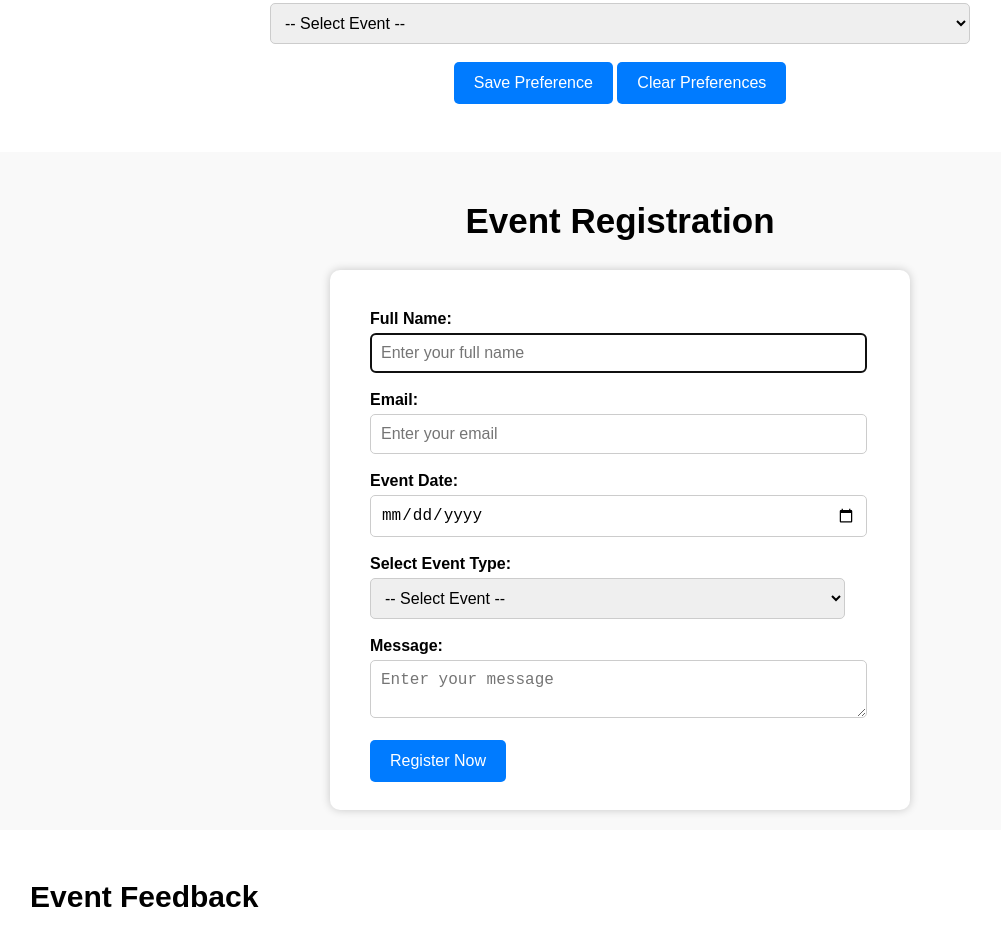
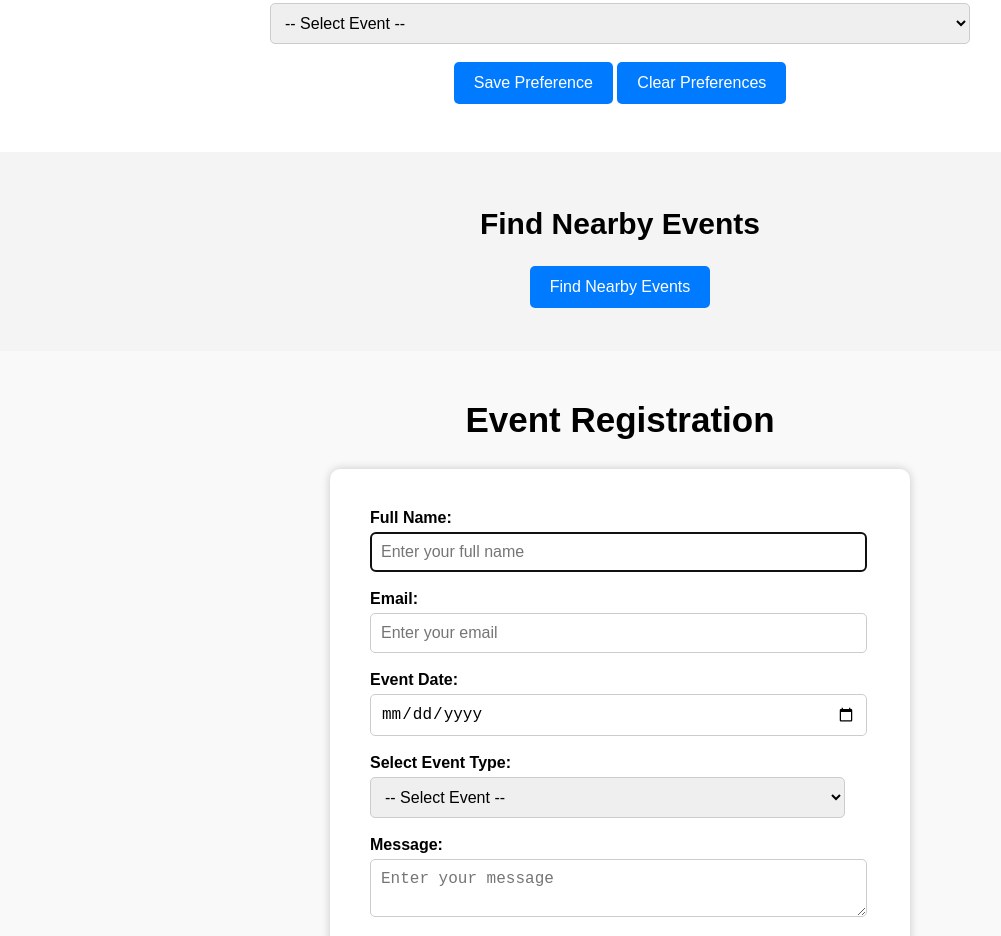
Before and after one commit to Karan-Babar/Upskilling_Cognizant, a plain HTML site: page Module-1/local-community-event-portal/index.html in a window 1280 px wide. Shown: the part 2227-3163 px from the top of the page, without its empty margins (20-1021 px from the left). Drawn offline with Linux system fonts and the light colour scheme.

Commit message:
Implemented geolocation API functionality. Completed HTML Exercise 9

```diff
--- a/Module-1/local-community-event-portal/index.html
+++ b/Module-1/local-community-event-portal/index.html
@@ -184,6 +184,14 @@
         <p id="savedPreferenceMessage"></p>
       </section>
 
+      <section id="locationSection">
+        <h2>Find Nearby Events</h2>
+
+        <button onclick="findLocation()">Find Nearby Events</button>
+
+        <p id="locationOutput"></p>
+      </section>
+
       <section id="registration">
         <h2>Event Registration</h2>
 
--- a/Module-1/local-community-event-portal/main.js
+++ b/Module-1/local-community-event-portal/main.js
@@ -122,3 +122,63 @@ function clearPreferences() {
         "savedPreferenceMessage"
     ).textContent = "Preferences cleared successfully.";
 }
+
+function findLocation() {
+
+    const output = document.getElementById("locationOutput");
+
+    if (!navigator.geolocation) {
+
+        output.textContent = "Geolocation is not supported by your browser.";
+
+        return;
+    }
+
+    output.textContent = "Locating nearby events...";
+
+    const options = {
+        enableHighAccuracy: true,
+        timeout: 10000,
+        maximumAge: 0
+    };
+
+    navigator.geolocation.getCurrentPosition(
+
+        function(position) {
+
+            const latitude = position.coords.latitude;
+
+            const longitude = position.coords.longitude;
+
+            output.innerHTML =
+                `
+                Latitude: ${latitude}
+                <br>
+                Longitude: ${longitude}
+                `;
+        },
+
+        function(error) {
+            switch(error.code) {
+                case error.PERMISSION_DENIED:
+                    output.textContent = "Location access denied by user.";
+                    break;
+
+                case error.POSITION_UNAVAILABLE:
+                    output.textContent = "Location information unavailable.";
+                    break;
+
+                case error.TIMEOUT:
+                    output.textContent =
+                        "Location request timed out.";
+                    break;
+
+                default:
+                    output.textContent =
+                        "An unknown error occurred.";
+            }
+        },
+
+        options
+    );
+}
--- a/Module-1/local-community-event-portal/style.css
+++ b/Module-1/local-community-event-portal/style.css
@@ -176,6 +176,20 @@ button:hover {
     margin-top: 30px;
 }
 
+#locationSection {
+    padding: 30px;
+    text-align: center;
+    background-color: #f4f4f4;
+}
+#locationSection h2{
+    font-size: 30px;
+}
+#locationOutput {
+    margin-top: 25px;
+    font-weight: bold;
+    color: #007BFF;
+}
+
 footer {
     background-color: #222;
     color: white;
```
